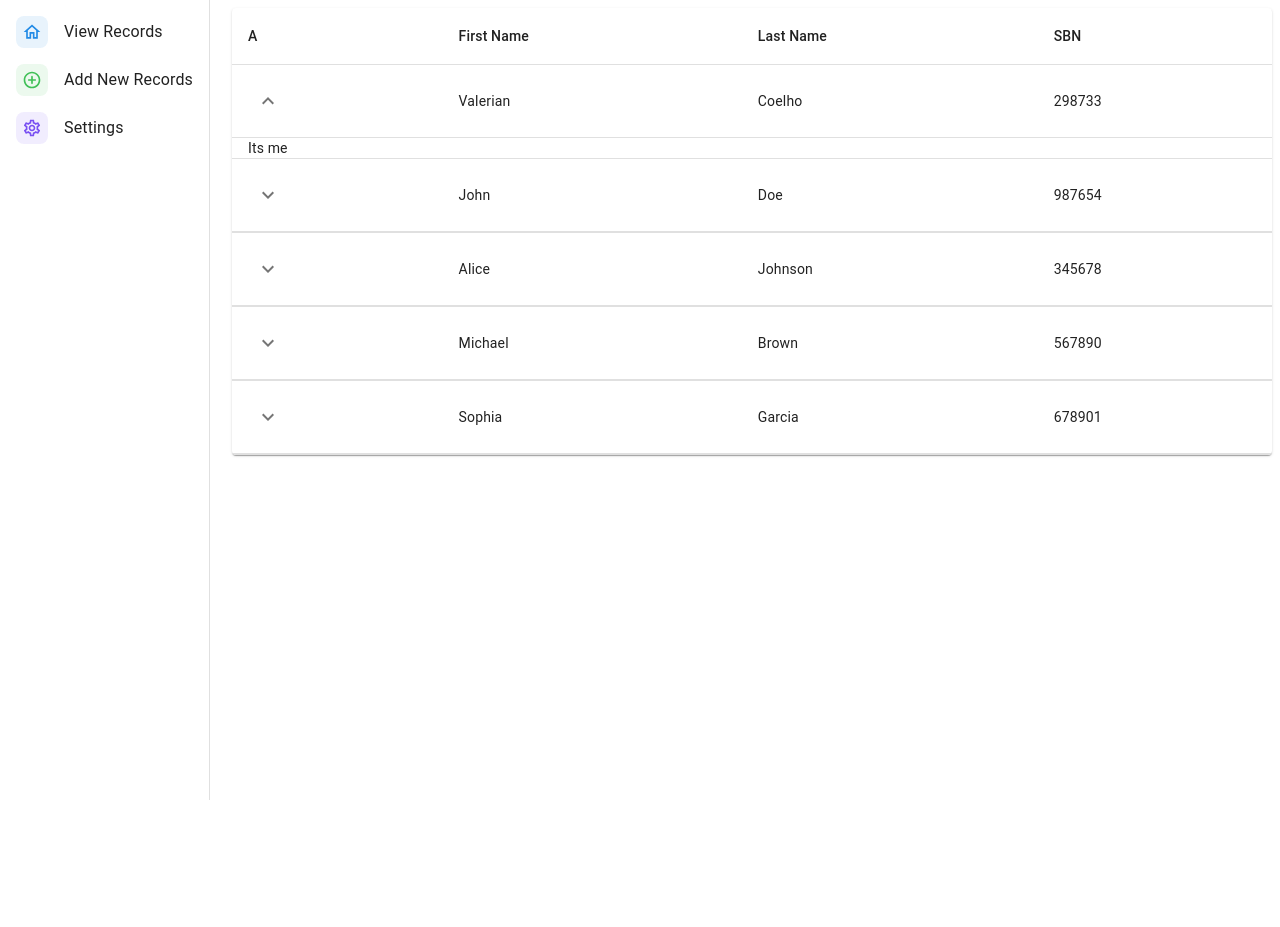
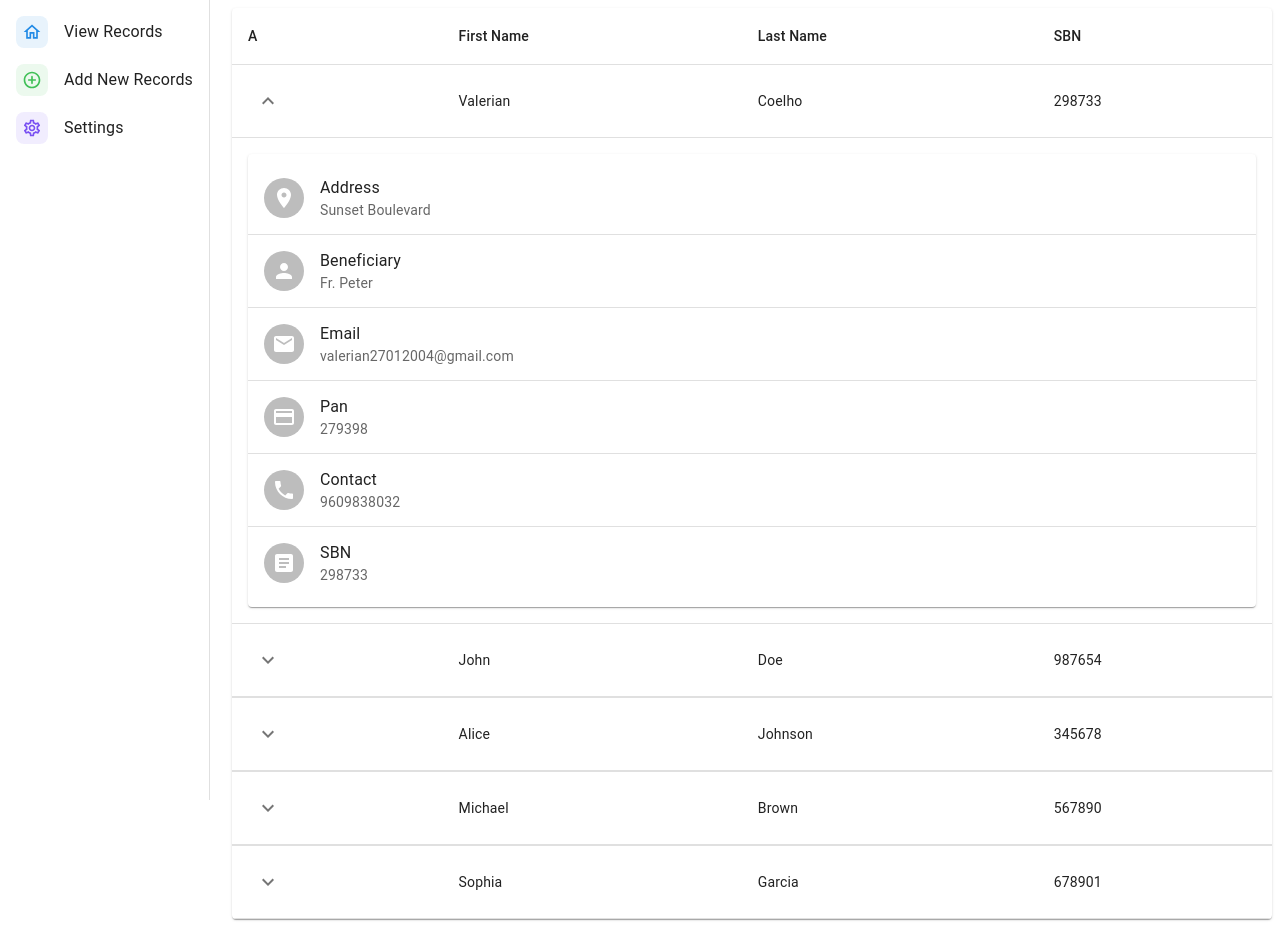
Before and after one commit to ValerianCoelho/Clergy-Catalog, a React (Vite) app: page / in a window 1280 px wide. Both pictures are taken after a click on the button 268 px from the left and 101 px from the top of the page. Before the commit the page ends 800 px from the top, so only its background shows below. Built offline with nearby package versions, Linux system fonts and the light colour scheme.

Commit message:
Details Displayed

```diff
--- a/src/pages/View/View.jsx
+++ b/src/pages/View/View.jsx
@@ -7,11 +7,89 @@ import TableHead from '@mui/material/TableHead';
 import TableRow from '@mui/material/TableRow';
 import Paper from '@mui/material/Paper';
 
+import List from '@mui/material/List';
+import ListItem from '@mui/material/ListItem';
+import ListItemText from '@mui/material/ListItemText';
+import ListItemAvatar from '@mui/material/ListItemAvatar';
+import Avatar from '@mui/material/Avatar';
+import ImageIcon from '@mui/icons-material/Image';
+import WorkIcon from '@mui/icons-material/Work';
+import BeachAccessIcon from '@mui/icons-material/BeachAccess';
+
 import { details } from './constants'
-import { Box, Collapse, IconButton } from '@mui/material';
+import { Box, Collapse, Divider, IconButton } from '@mui/material';
 import { KeyboardArrowDown, KeyboardArrowUp } from '@mui/icons-material';
 
+import LocationOnIcon from '@mui/icons-material/LocationOn';
+import PersonIcon from '@mui/icons-material/Person';
+import EmailIcon from '@mui/icons-material/Email';
+import CreditCardIcon from '@mui/icons-material/CreditCard';
+import LocalPhoneIcon from '@mui/icons-material/LocalPhone';
+import ArticleIcon from '@mui/icons-material/Article';
+
 import { useState } from 'react';
+
+function DisplayDetails({person}) {
+  return (
+    <Paper sx={{marginY: 2}}>
+      <List sx={{ width: '100%'}}>
+        <ListItem>
+          <ListItemAvatar>
+            <Avatar>
+              <LocationOnIcon/>
+            </Avatar>
+          </ListItemAvatar>
+          <ListItemText primary="Address" secondary={person.address} />
+        </ListItem>
+        <Divider/>
+        <ListItem>
+          <ListItemAvatar>
+            <Avatar>
+              <PersonIcon/>
+            </Avatar>
+          </ListItemAvatar>
+          <ListItemText primary="Beneficiary" secondary={person.beneficiary} />
+        </ListItem>
+        <Divider/>
+        <ListItem>
+          <ListItemAvatar>
+            <Avatar>
+              <EmailIcon/>
+            </Avatar>
+          </ListItemAvatar>
+          <ListItemText primary="Email" secondary={person.email} />
+        </ListItem>
+        <Divider/>
+        <ListItem>
+          <ListItemAvatar>
+            <Avatar>
+              <CreditCardIcon/>
+            </Avatar>
+          </ListItemAvatar>
+          <ListItemText primary="Pan" secondary={person.pan} />
+        </ListItem>
+        <Divider/>
+        <ListItem>
+          <ListItemAvatar>
+            <Avatar>
+              <LocalPhoneIcon/>
+            </Avatar>
+          </ListItemAvatar>
+          <ListItemText primary="Contact" secondary={person.contact} />
+        </ListItem>
+        <Divider/>
+        <ListItem>
+          <ListItemAvatar>
+            <Avatar>
+              <ArticleIcon/>
+            </Avatar>
+          </ListItemAvatar>
+          <ListItemText primary="SBN" secondary={person.sbn} />
+        </ListItem>
+      </List>
+    </Paper>
+  )
+}
 
 export default function View() {
   const [open, setOpen] = useState(-1);
@@ -30,7 +108,7 @@ export default function View() {
         <TableBody>
           {details.map((person, index) => (
             <React.Fragment key={index}>
-              <TableRow>
+              <TableRow sx={{ '&:last-child td, &:last-child th': { border: 0 } }}>
                 <TableCell>
                   <IconButton onClick={()=>{setOpen(open === index ? -1 : index)}}>
                     { open == index ? <KeyboardArrowUp/> : <KeyboardArrowDown/> }
@@ -40,12 +118,10 @@ export default function View() {
                 <TableCell>{person.lname}</TableCell>
                 <TableCell>{person.sbn}</TableCell>
               </TableRow>
-              <TableRow>
+              <TableRow sx={{ '&:last-child td, &:last-child th': { border: 0 } }}>
                 <TableCell colSpan={4} sx={{paddingTop: 0, paddingBottom: 0}}>
                   <Collapse in={open == index} timeout='auto' unmountOnExit>
-                    <Box>
-                      Its me
-                    </Box>
+                    <DisplayDetails person={person}/>
                   </Collapse>
                 </TableCell>
               </TableRow>
```
